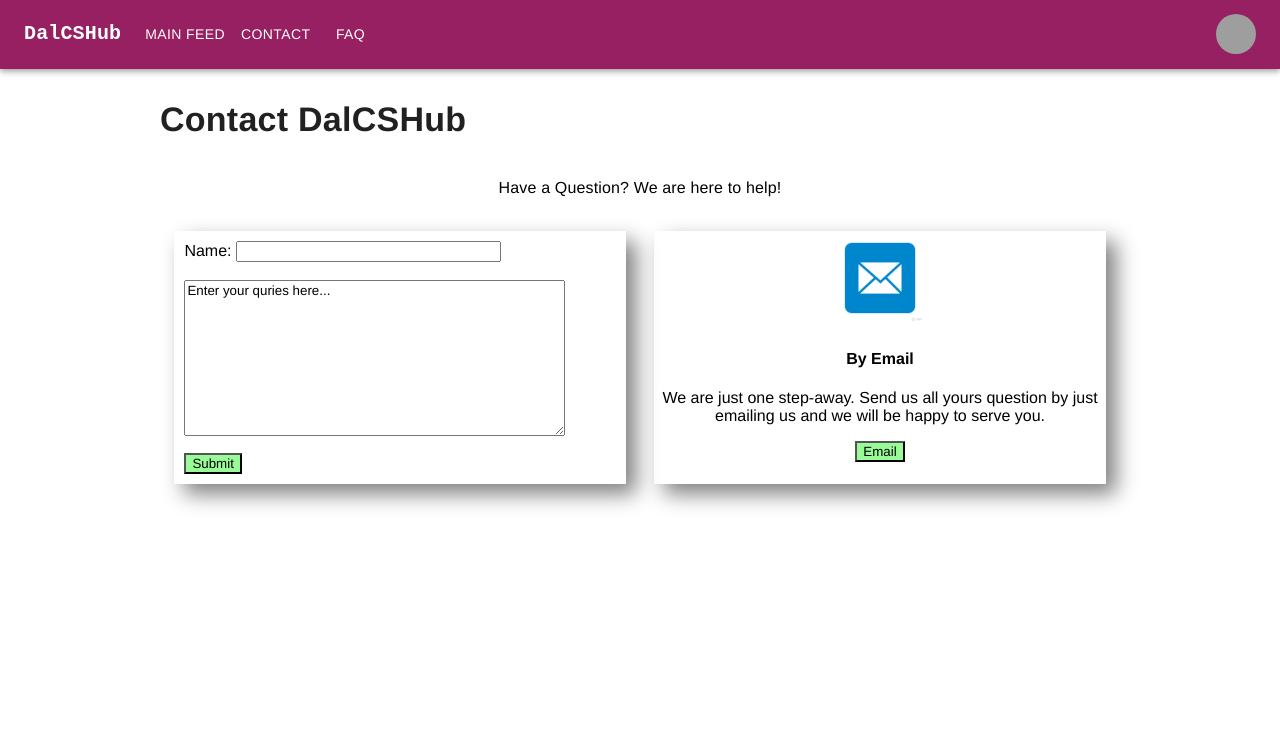
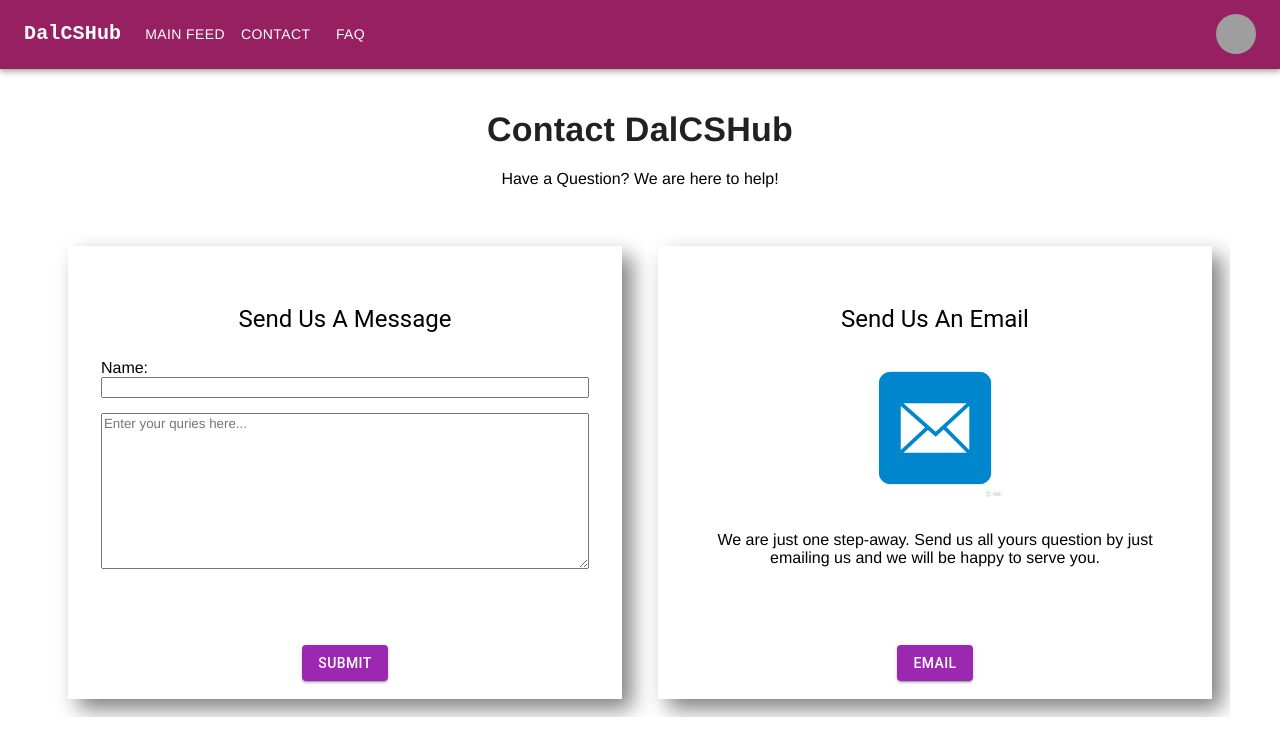
Before and after one commit to Lareina-Y/DalCSHub, a React (Create React App) app in the folder dalcshub-react/: page /Contact in a window 1280 px wide. Shown: the top 756 px of the page. Built offline with nearby package versions, Linux system fonts and the light colour scheme; grey boxes are pictures that could not be loaded.

Commit message:
improved contact page

```diff
--- a/dalcshub-react/src/components/page/PageTitle.js
+++ b/dalcshub-react/src/components/page/PageTitle.js
@@ -7,13 +7,14 @@ export const PageTitle = ({
   subTitle,
   paddingTop = "20px",
   paddingBottom = "20px",
+  center = false,
   children,
 }) => {
   return (
     <Grid
       container
       direction="row"
-      justifyContent="space-between"
+      justifyContent={center? "center":"space-between"}
       alignContent="center"
       style={{ paddingTop: paddingTop, paddingBottom: paddingBottom }}
     >
--- a/dalcshub-react/src/index.css
+++ b/dalcshub-react/src/index.css
@@ -25,14 +25,12 @@ code {
 .contact1 {
   text-align: left;
   margin: 3%;
-  padding: 10px;
   box-shadow: 10px 10px 20px gray;
 }
 
 .contact2 {
   text-align: center;
   margin: 3%;
-  padding-bottom: 7px;
   box-shadow: 10px 10px 20px gray;
 }
 
@@ -50,7 +48,6 @@ code {
 
 #contact-btn {
   margin-top: 3%;
-  background-color: palegreen;
 }
 
 #contact-btn2 {
--- a/dalcshub-react/src/pages/Contact.js
+++ b/dalcshub-react/src/pages/Contact.js
@@ -2,39 +2,91 @@ import React from 'react'
 import MailImg from '../assets/images/mail-img.png'
 import { Page, PageTitle} from "../components"
 import Typography from '@mui/material/Typography'
-import "../App.css";
+import { Box } from '@mui/material';
+import { Button } from '@mui/material';
 
 export function Contact() {
   return (
-    <div>
+    <Page>
 
-      <div class='contactus'>
+        <PageTitle  title={'Contact DalCSHub'} link={'/contact'} center/>
 
-        <PageTitle title={'Contact DalCSHub'} link={'/contact'}/>
-            <Typography>
-            <p>Have a Question? We are here to help!</p>
-            </Typography>
+            <Box sx={{justifyContent:"center",alignItems:"center", display:"flex", marginBottom:5}}>
+              <Typography variant='body'>
+                Have a Question? We are here to help!
+              </Typography>
+            </Box>
 
         <div class='contactbox'>
-            <div class='contact1'>
-              <label>Name: </label>
-              <input type='text' size={30}></input>
-              <br></br>
-              <br></br>
-              <textarea rows={10} cols={45}>Enter your quries here...</textarea>
-              <br></br>
-              <button id="contact-btn" type='submit'>Submit</button>
+
+            <div class='contact1' style={{padding: "3%"}}>
+              <div style={{padding: "3%", height: "350px"}}>
+                <Box
+                  sx={{justifyContent:"center",
+                    alignItems:"center",
+                    display:"flex",
+                    margin: 3}}>
+                  <Typography variant='h5'>Send Us A Message</Typography>
+                </Box>
+
+                <Box
+                  sx={{justifyContent:"center",
+                  alignItems:"center",
+                  display:"flex"
+                }}>
+                  <Typography variant='body'>
+                    <label>Name:&nbsp;</label>
+                    <input type='text' size={150} style={{width: "100%", marginBottom: "15px"}}></input>
+                  </Typography>
+                </Box>
+                <Box
+                  sx={{justifyContent:"center",
+                  alignItems:"center",
+                  display:"flex"
+                }}
+                >
+                  <Typography variant='body'>
+                    <textarea rows={10} cols={150} style={{width: "100%"}} placeholder="Enter your quries here..."></textarea>
+                  </Typography>
+                </Box>
+              </div>
+
+              <Box textAlign='center'>
+                <Button variant="contained" color="secondary" type="submit">Submit</Button>
+              </Box>
             </div>
 
-            <div class="contact2">
-              <img src={MailImg} alt='mail-icon' height={94} width={94}></img>
-              <h4>By Email</h4>
-              <p>We are just one step-away. Send us all yours question by just emailing us and we will be happy to serve you.</p>
-              <button id="contact-btn2" href="mailto:contactdalcshub@dal.ca">Email</button>
+
+            <div class="contact2" style={{padding: "3%"}}>
+              <div style={{padding: "3%", height: "350px"}}>
+                <Box
+                  sx={{
+                  margin: 3
+
+                }}>
+                  <Typography variant='h5'>Send Us An Email</Typography>
+                  <br></br>
+                  <img src={MailImg} alt='mail-icon' height={150} width={150}></img>
+                </Box>
+
+                <Box
+                  sx={{justifyContent:"center",
+                  alignItems:"center",
+                  display:"flex"
+                }}
+                >
+                  <Typography variant='body'>
+                    We are just one step-away. Send us all yours question by just emailing us and we will be
+                    happy to serve you.
+                  </Typography>
+                </Box>
+              </div>
+              <Box textAlign='center'>
+                <Button variant="contained" color="secondary" href="mailto:contactdalcshub@dal.ca">Email</Button>
+              </Box>
             </div>
         </div>
-      </div>
-    </div>
+    </Page>
   );
 }
 
```
Also changed, not shown: 1 other file (tests, documents, lock files or other folders).
